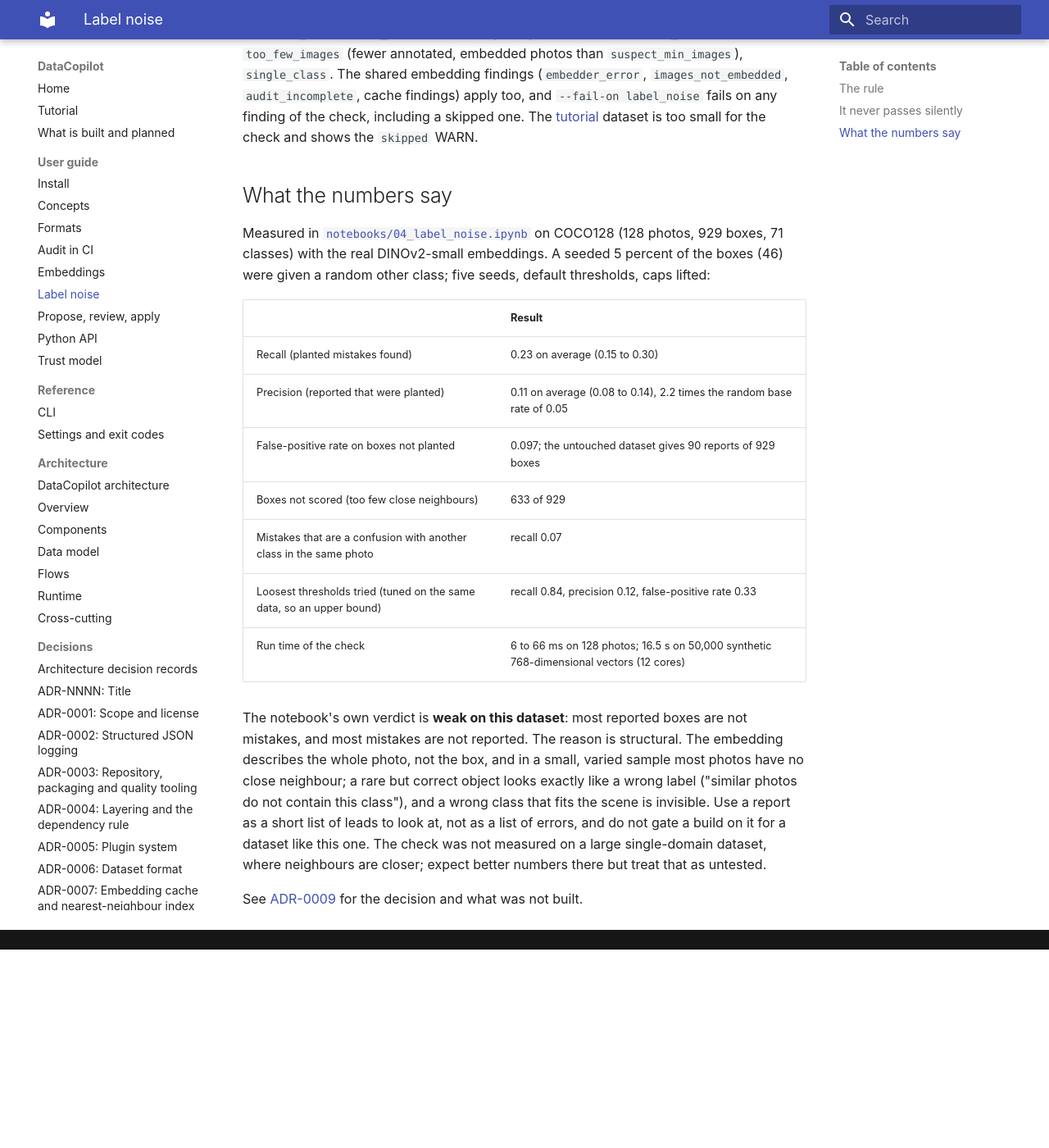
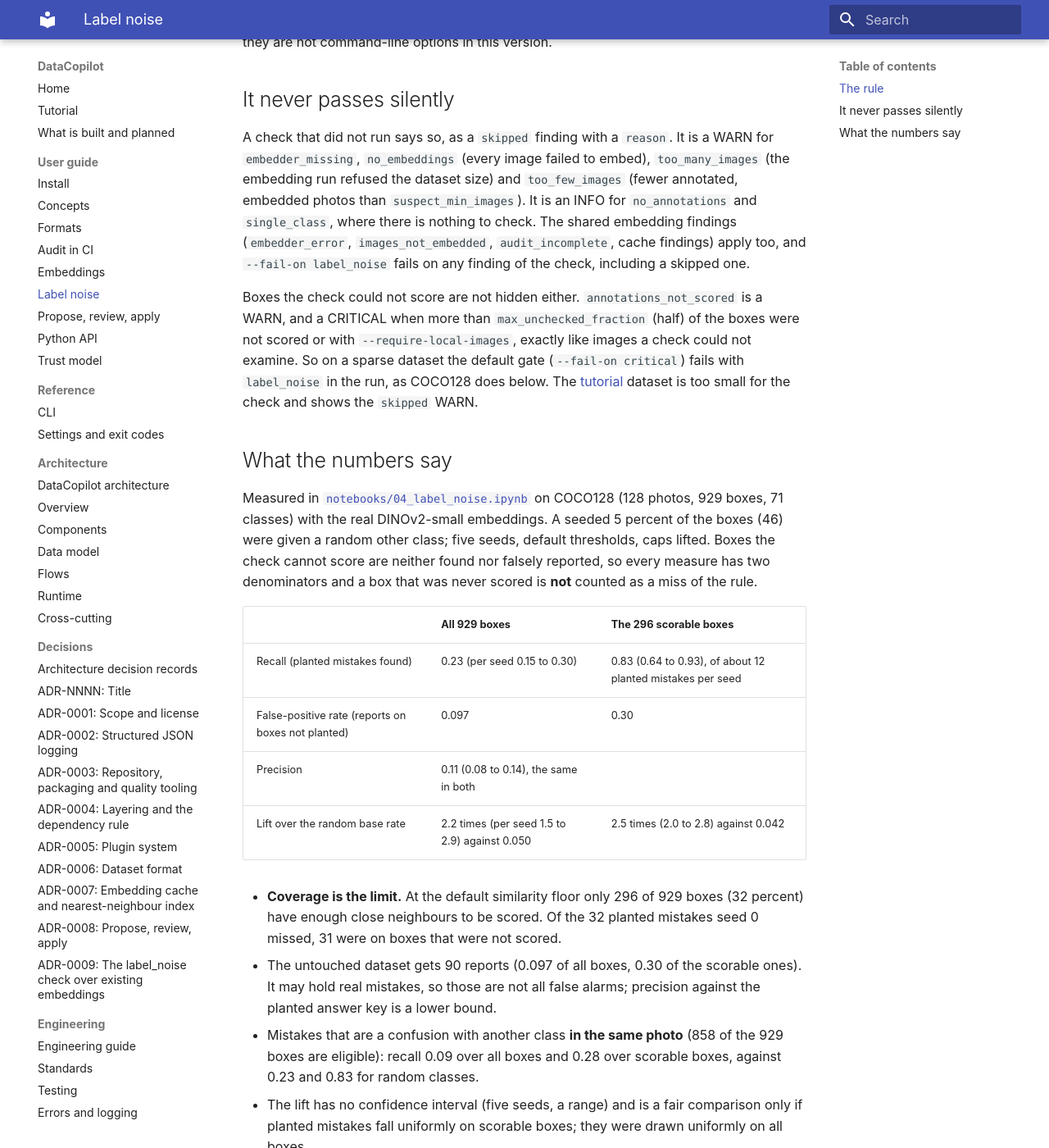
Before and after one commit to B4teShai/DataCopilot, an MkDocs documentation site: the page built from docs/guide/label-noise.md, in a window 1280 px wide and 1400 px high, scrolled down 1481 px. Shown: the whole window at 82% size. Built offline with MkDocs 1.6.1 and Material for MkDocs 9.7.7, drawn with Linux system fonts in a browser that asks for light colours; before the commit the page ends 2639 px from its top, so only the background shows below that; some of the changed text lies outside the part shown.

Commit message:
docs(notebooks): report both denominators, compute every comparison, private data folder; fix diagrams and label_noise docs

```diff
--- a/docs/guide/label-noise.md
+++ b/docs/guide/label-noise.md
@@ -20,15 +20,20 @@
    (the same chunked search as `near_duplicates`: memory stays near one block, the result does not
    depend on the order of the rows). Neighbours below `suspect_min_similarity` are dropped.
 3. A photo left with fewer than `suspect_min_neighbours` usable neighbours is **not scored**; its
-   boxes are counted in `annotations_not_scored`.
+   boxes are counted in `annotations_not_scored`. At most 256 distinct classes (the lowest ids) of one
+   photo count as carried, so one photo with a million classes cannot make every row slow; photos cut this
+   way are counted in `classes_truncated`.
 4. A neighbour carries class `c` when any of its boxes has that class. The **support** of a box of
    class `c` is the share of usable neighbours that carry `c`.
 5. A box is a `suspect_class` finding (INFO) when `support <= suspect_max_support`.
 
 Each finding has the box (`ann_id`, photo), its class, the support, how many neighbours were used,
-their mean similarity and the five classes the neighbours carry most (`neighbour_classes`). Findings
-are ordered by support, then similarity, then id; at most `max_suspects_per_image` per photo and
-`max_suspects_per_class` per class are listed and the rest are counted in `suspects_truncated`.
+their mean similarity and the five classes the neighbours carry most (`neighbour_classes`). Suspects
+**rank** by support, then mean similarity (higher first), then id; at most `max_suspects_per_image`
+per photo, `max_suspects_per_class` per class and 50,000 in all are kept (the best by that rank) and the
+rest are counted in `suspects_truncated`. The rank only decides which suspects survive the caps: the
+audit stores and shows findings ordered by severity, photo and box, not by rank. The search uses the
+exact NumPy index whether or not FAISS is installed, so results do not depend on it.
 
 | Threshold (`CheckConfig`) | Default | Bounds |
 |---|---|---|
@@ -45,35 +50,56 @@
 
 ## It never passes silently
 
-A check that did not run says so, as a WARN finding `skipped` with a `reason`: `embedder_missing`,
-`no_embeddings` (every image failed to embed), `no_annotations`, `too_few_images` (fewer annotated,
-embedded photos than `suspect_min_images`), `single_class`. The shared embedding findings
-(`embedder_error`, `images_not_embedded`, `audit_incomplete`, cache findings) apply too, and
-`--fail-on label_noise` fails on any finding of the check, including a skipped one. The
+A check that did not run says so, as a `skipped` finding with a `reason`. It is a WARN for
+`embedder_missing`, `no_embeddings` (every image failed to embed), `too_many_images` (the embedding run
+refused the dataset size) and `too_few_images` (fewer annotated, embedded photos than
+`suspect_min_images`). It is an INFO for `no_annotations` and `single_class`, where there is nothing to
+check. The shared embedding findings (`embedder_error`, `images_not_embedded`, `audit_incomplete`, cache
+findings) apply too, and `--fail-on label_noise` fails on any finding of the check, including a skipped
+one.
+
+Boxes the check could not score are not hidden either. `annotations_not_scored` is a WARN, and a
+CRITICAL when more than `max_unchecked_fraction` (half) of the boxes were not scored or with
+`--require-local-images`, exactly like images a check could not examine. So on a sparse dataset the
+default gate (`--fail-on critical`) fails with `label_noise` in the run, as COCO128 does below. The
 [tutorial](../tutorial.md) dataset is too small for the check and shows the `skipped` WARN.
 
 ## What the numbers say
 
 Measured in [`notebooks/04_label_noise.ipynb`](https://github.com/B4teShai/DataCopilot/blob/main/notebooks/04_label_noise.ipynb)
 on COCO128 (128 photos, 929 boxes, 71 classes) with the real DINOv2-small embeddings. A seeded 5 percent
-of the boxes (46) were given a random other class; five seeds, default thresholds, caps lifted:
+of the boxes (46) were given a random other class; five seeds, default thresholds, caps lifted. Boxes the
+check cannot score are neither found nor falsely reported, so every measure has two denominators and a
+box that was never scored is **not** counted as a miss of the rule.
 
-| | Result |
-|---|---|
-| Recall (planted mistakes found) | 0.23 on average (0.15 to 0.30) |
-| Precision (reported that were planted) | 0.11 on average (0.08 to 0.14), 2.2 times the random base rate of 0.05 |
-| False-positive rate on boxes not planted | 0.097; the untouched dataset gives 90 reports of 929 boxes |
-| Boxes not scored (too few close neighbours) | 633 of 929 |
-| Mistakes that are a confusion with another class in the same photo | recall 0.07 |
-| Loosest thresholds tried (tuned on the same data, so an upper bound) | recall 0.84, precision 0.12, false-positive rate 0.33 |
-| Run time of the check | 6 to 66 ms on 128 photos; 16.5 s on 50,000 synthetic 768-dimensional vectors (12 cores) |
+| | All 929 boxes | The 296 scorable boxes |
+|---|---|---|
+| Recall (planted mistakes found) | 0.23 (per seed 0.15 to 0.30) | 0.83 (0.64 to 0.93), of about 12 planted mistakes per seed |
+| False-positive rate (reports on boxes not planted) | 0.097 | 0.30 |
+| Precision | 0.11 (0.08 to 0.14), the same in both | |
+| Lift over the random base rate | 2.2 times (per seed 1.5 to 2.9) against 0.050 | 2.5 times (2.0 to 2.8) against 0.042 |
 
-The notebook's own verdict is **weak on this dataset**: most reported boxes are not mistakes, and most
-mistakes are not reported. The reason is structural. The embedding describes the whole photo, not the
-box, and in a small, varied sample most photos have no close neighbour; a rare but correct object looks
-exactly like a wrong label ("similar photos do not contain this class"), and a wrong class that fits the
-scene is invisible. Use a report as a short list of leads to look at, not as a list of errors, and do not
-gate a build on it for a dataset like this one. The check was not measured on a large single-domain
-dataset, where neighbours are closer; expect better numbers there but treat that as untested.
+- **Coverage is the limit.** At the default similarity floor only 296 of 929 boxes (32 percent) have enough
+  close neighbours to be scored. Of the 32 planted mistakes seed 0 missed, 31 were on boxes that were not scored.
+- The untouched dataset gets 90 reports (0.097 of all boxes, 0.30 of the scorable ones). It may hold real
+  mistakes, so those are not all false alarms; precision against the planted answer key is a lower bound.
+- Mistakes that are a confusion with another class **in the same photo** (858 of the 929 boxes are eligible):
+  recall 0.09 over all boxes and 0.28 over scorable boxes, against 0.23 and 0.83 for random classes.
+- The lift has no confidence interval (five seeds, a range) and is a fair comparison only if planted mistakes
+  fall uniformly on scorable boxes; they were drawn uniformly on all boxes.
+- Loosest thresholds tried (tuned on the same data, so an upper bound): recall 0.84, precision 0.12,
+  false-positive rate 0.33, with 5 boxes not scored.
+- False alarms are not a rare-class effect in this data: the median class of a false alarm has 24 boxes,
+  against 22 for all untouched boxes.
+- Run time of the check: 6 to 7 ms on 128 photos; 16.5 s on 50,000 synthetic 768-dimensional vectors (12 cores).
+
+The notebook's own verdict is **weak on this dataset** and the numbers support it: a report is mostly not
+planted mistakes (89 percent), and the check finds under a quarter of the planted ones, mainly because it
+cannot score most boxes in a small, varied sample. Where it can score, it finds most planted random-class
+mistakes at the price of a false-positive rate near 0.3. It cannot see a wrong class that fits the scene. The
+embedding describes the whole photo, not the box, and a rare but correct object looks exactly like a wrong
+label ("similar photos do not contain this class"). Use a report as a short list of leads to look at, not as a
+list of errors. The check was not measured on a large single-domain dataset, where neighbours are closer;
+better coverage is plausible there but untested.
 
 See [ADR-0009](../adr/0009-label-noise-check.md) for the decision and what was not built.
```
Also changed, not shown: CHANGELOG.md (+12 -4 lines), docs/adr/0009-label-noise-check.md (+37 -12 lines), docs/architecture/01-overview.md (+1 -1 lines), docs/architecture/02-components.md (+1 -1 lines), docs/diagrams/components.diagram.mjs (+6 -6 lines), docs/diagrams/containers.diagram.mjs (+5 -5 lines), 2 other files.
